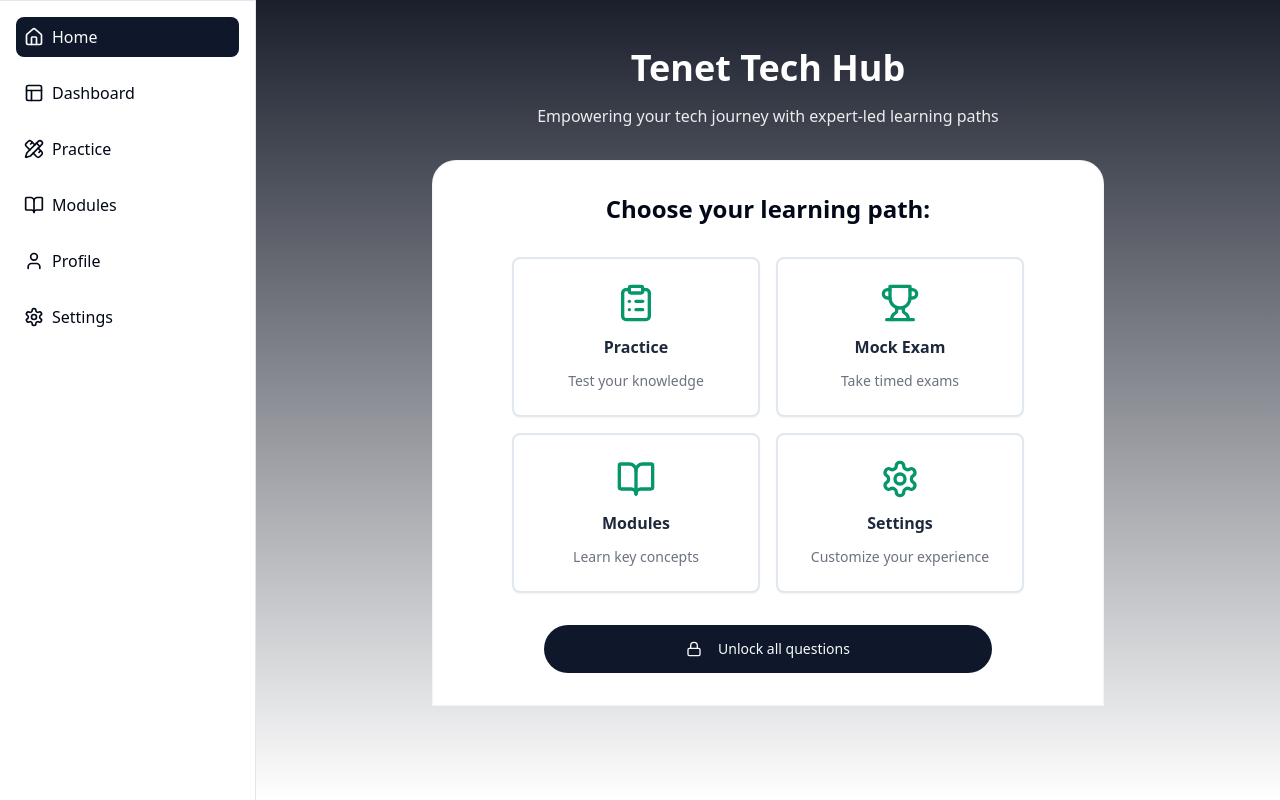
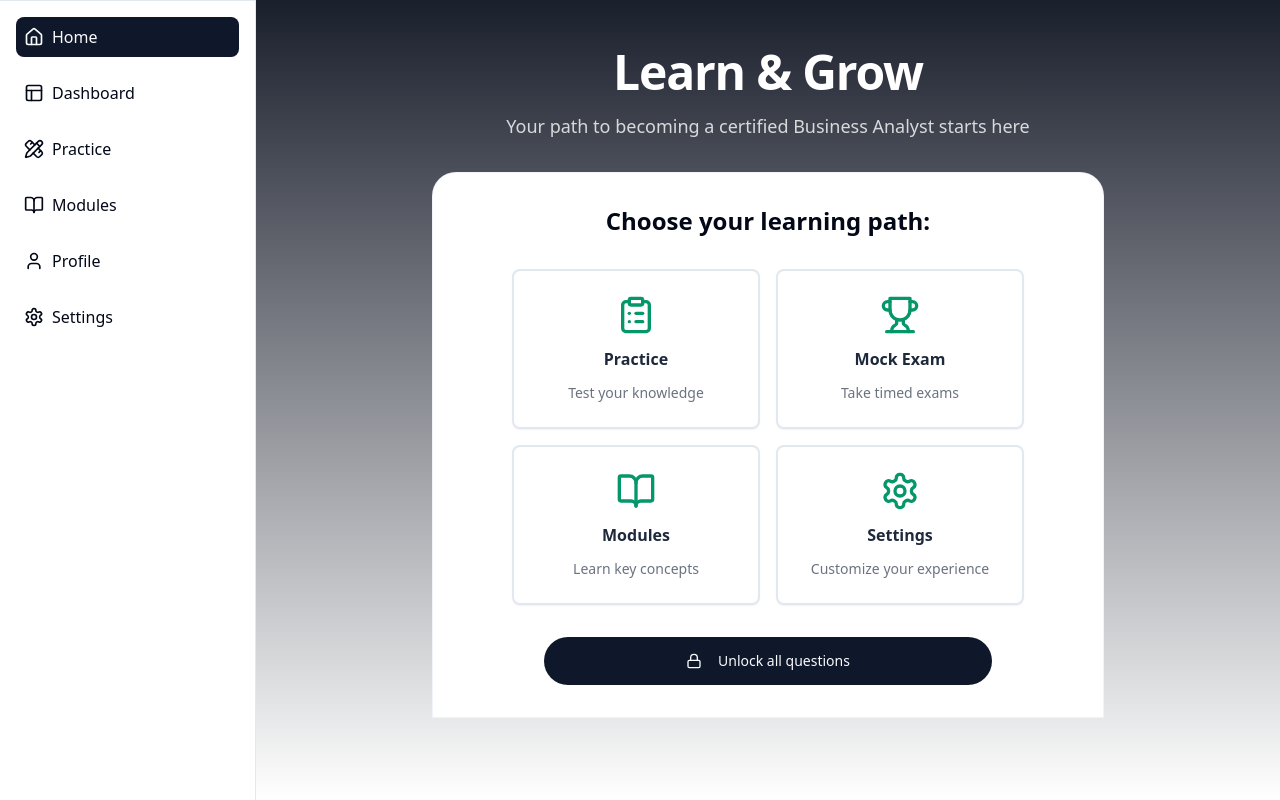
Before and after one commit to eniolaobat/crownwell-knowledge-hub, a React (Vite) app: page / in a window 1280 px wide. Built offline with nearby package versions, Linux system fonts and the light colour scheme.

Commit message:
Update header font and design
Replaced the font used in the header with a more modern style and simplified the text to create a sleek design for the selected area.
[skip gpt_engineer]

```diff
--- a/src/components/WelcomeHero.tsx
+++ b/src/components/WelcomeHero.tsx
@@ -6,11 +6,13 @@ export default function WelcomeHero() {
   return (
     <div className="min-h-screen bg-gradient-to-b from-[#1A1F2C] to-background p-4">
       <div className="max-w-2xl mx-auto space-y-8 pt-8">
-        <div className="text-center space-y-4">
-          <h1 className="text-3xl md:text-4xl font-bold text-white">
-            Tenet Tech Hub
+        <div className="text-center space-y-4 animate-fadeIn">
+          <h1 className="text-4xl md:text-5xl font-bold text-white tracking-tight">
+            Learn & Grow
           </h1>
-          <p className="text-white/90">Empowering your tech journey with expert-led learning paths</p>
+          <p className="text-lg text-white/80 font-light">
+            Your path to becoming a certified Business Analyst starts here
+          </p>
         </div>
 
         <div className="bg-card rounded-t-3xl px-4 py-8 mt-8 border border-border/50">
```
